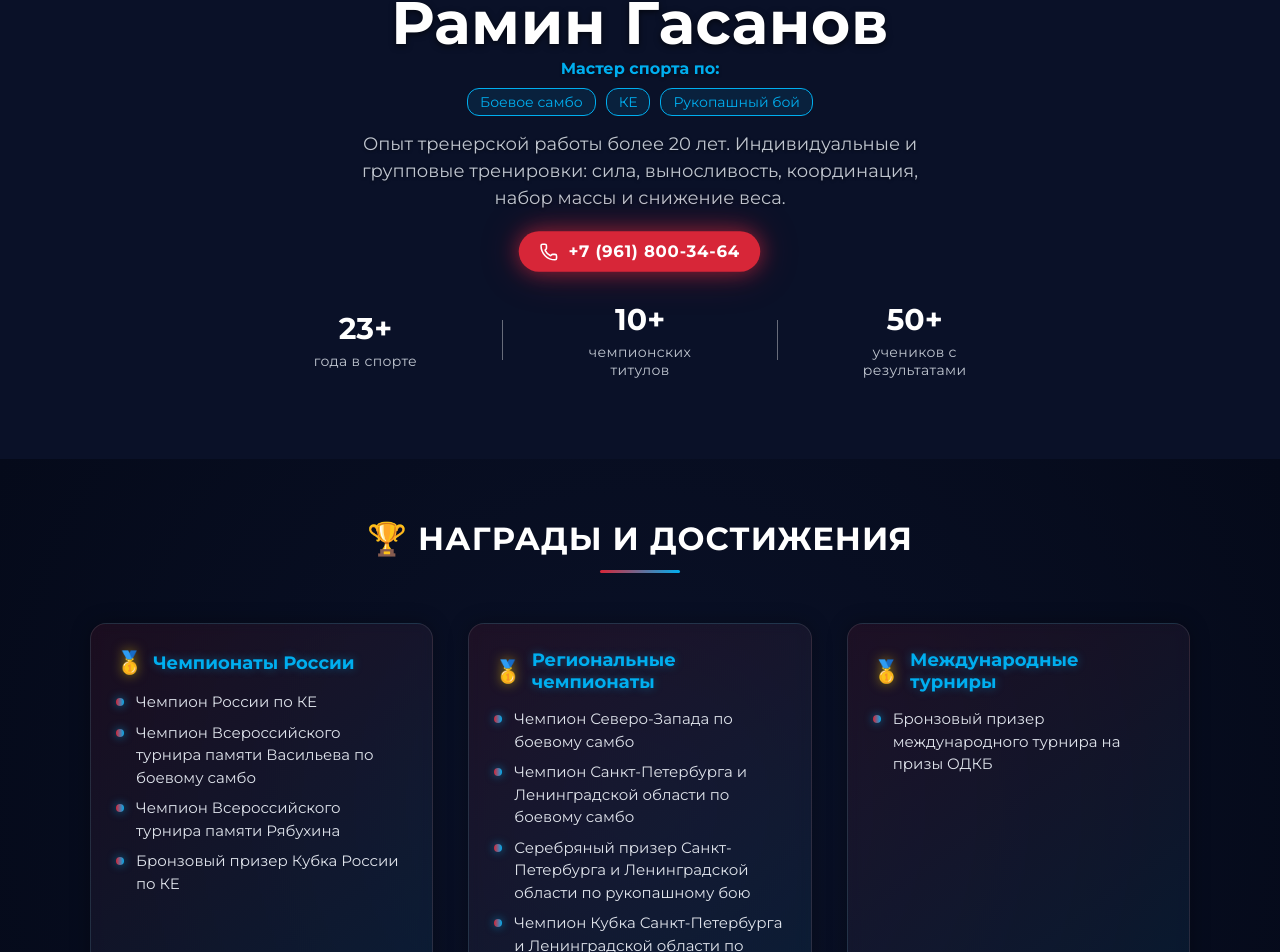
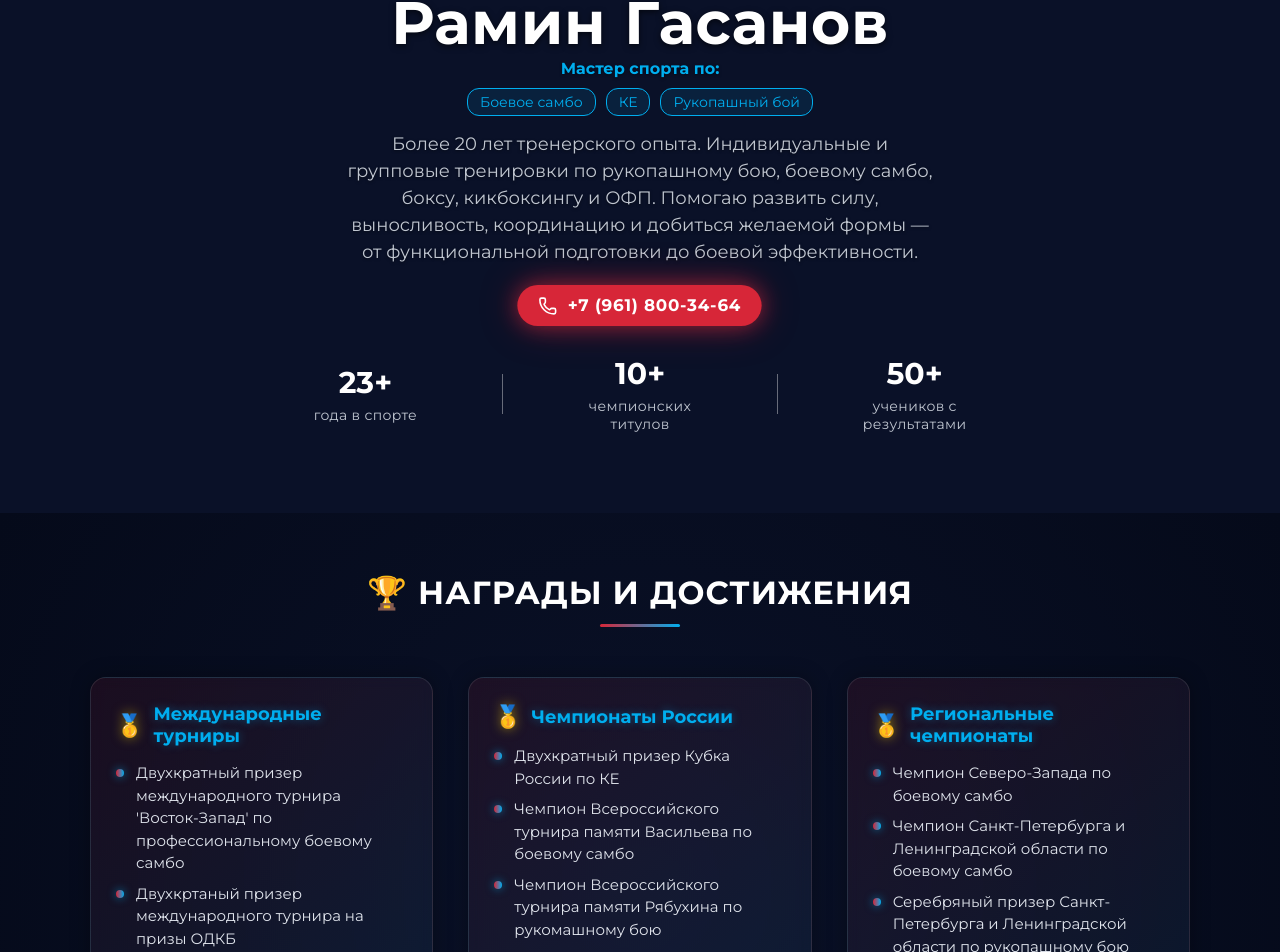
Before and after one commit to kovtiksawka/ramin, a Next.js app: page / in a window 1280 px wide. Shown: the part 398-1350 px from the top of the page. Built offline with nearby package versions, Linux system fonts and the light colour scheme.

Commit message:
добавил награды

```diff
--- a/src/app/page.tsx
+++ b/src/app/page.tsx
@@ -6,13 +6,19 @@ import { Gallery } from './components/Gallery';
 
 export default function Home() {
   const awardsData = [
+    {
+    category: "Международные турниры",
+    items: [
+       "Двухкратный призер международного турнира 'Восток-Запад' по профессиональному боевому самбо",
+      "Двухкртаный призер международного турнира на призы ОДКБ"
+    ]
+  },
   {
     category: "Чемпионаты России",
     items: [
-      "Чемпион России по КЕ",
+      "Двухкратный призер Кубка России по КЕ",
       "Чемпион Всероссийского турнира памяти Васильева по боевому самбо",
-      "Чемпион Всероссийского турнира памяти Рябухина",
-      "Бронзовый призер Кубка России по КЕ"
+      "Чемпион Всероссийского турнира памяти Рябухина по рукомашному бою",
     ]
   },
   {
@@ -22,13 +28,8 @@ export default function Home() {
       "Чемпион Санкт-Петербурга и Ленинградской области по боевому самбо",
       "Серебряный призер Санкт-Петербурга и Ленинградской области по рукопашному бою",
       "Чемпион Кубка Санкт-Петербурга и Ленинградской области по панкратиону",
-      "Серебряный призер чемпионата Санкт-Петербурга по спортивному самбо"
-    ]
-  },
-  {
-    category: "Международные турниры",
-    items: [
-      "Бронзовый призер международного турнира на призы ОДКБ"
+      "Серебряный призер чемпионата Санкт-Петербурга по спортивному самбо",
+      "Серебряный призер республики Татарстан по боевому самбо"
     ]
   },
 ];
@@ -56,7 +57,7 @@ export default function Home() {
         </div>
 
       <div className={styles.description}>
-        Опыт тренерской работы более 20 лет. Индивидуальные и групповые тренировки: сила, выносливость, координация, набор массы и снижение веса.
+        Более 20 лет тренерского опыта. Индивидуальные и групповые тренировки по рукопашному бою, боевому самбо, боксу, кикбоксингу и ОФП. Помогаю развить силу, выносливость, координацию и добиться желаемой формы — от функциональной подготовки до боевой эффективности.
       </div>
 
       <a href="tel:+79618003464" className={styles.phone}>
```
